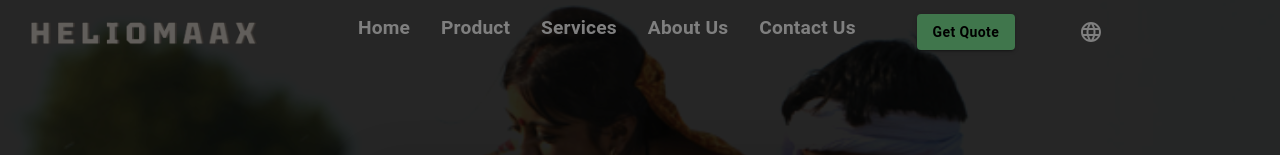
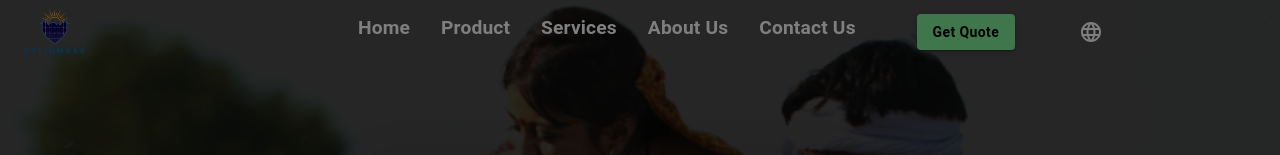
Before and after one commit to satyam9798/heliomaax, a React (Create React App) app: page / in a window 1280 px wide. Shown: the top 155 px of the page. Built offline with nearby package versions, Linux system fonts and the light colour scheme.

Commit message:
Updated: Navbar logo

```diff
--- a/src/components/Navbar.jsx
+++ b/src/components/Navbar.jsx
@@ -20,6 +20,7 @@ import MenuIcon from "@mui/icons-material/Menu";
 
 import { useLanguage } from "../context/LanguageContext.js";
 import i18n from "../i18n";
+import { Logo } from "../constants/images.js";
 
 
 
@@ -75,7 +76,7 @@ function Navbar() {
       >
         <Box sx={{ width:isMobile?"50%": "25%" }} component="a" href="/#" >
           <img
-            src={Icon}
+            src={Logo}
             alt="Logo"
             style={{ maxWidth:isMobile?'6rem': "15rem", maxHeight: "50px" }}
           />
--- a/src/constants/images.js
+++ b/src/constants/images.js
@@ -21,6 +21,7 @@ import SolarEnergy from '../assets/hd/solar_energy.jpg';
 import SolarPanel from '../assets/hd/solar_panel.jpg';
 import PmKusumYojana from '../assets/hd/pm_kusum_yojana.webp';
 import SubsidyGov from '../assets/hd/subsidy_gov.png';
+import Logo from '../assets/logo_heliomaax.png';
 
 export {
   Expertise,
@@ -37,5 +38,5 @@ export {
   RooftopFeature,
   RooftopSolarExample,
   SolarZoom,
-  MuftBijliMobile, HutPanel, Maintainence, MaintainencePanel, ModiAim, SolarEnergy, SolarPanel,PmKusumYojana,SubsidyGov,
+  MuftBijliMobile, HutPanel, Maintainence, MaintainencePanel, ModiAim, SolarEnergy, SolarPanel,PmKusumYojana,SubsidyGov,Logo
 };
```
Also changed, not shown: src/assets/logo_heliomaax.png (added).
